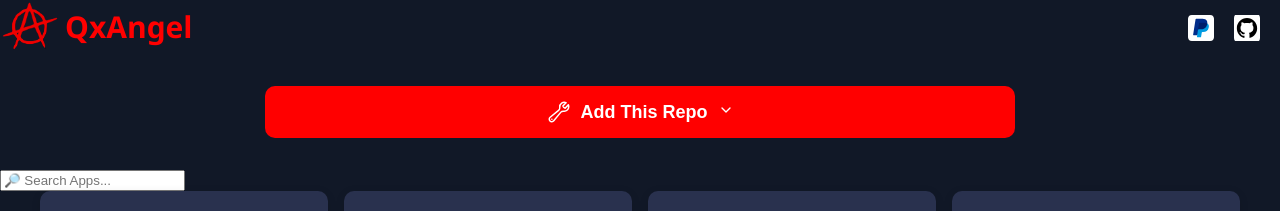
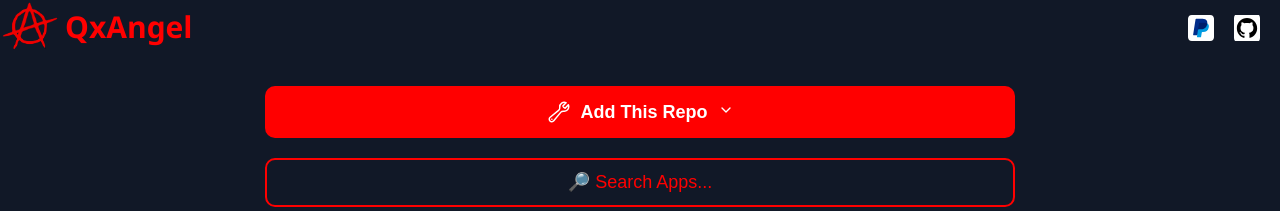
Before and after one commit to QxAngel/qxangel.github.io, a plain HTML site: page index.html in a window 1280 px wide. Shown: the top 211 px of the page. Drawn offline with Linux system fonts and the light colour scheme.

Commit message:
style search bar for centered layout and red theme

```diff
--- a/css/style.css
+++ b/css/style.css
@@ -277,6 +277,38 @@ body {
 }
 
 
+/* Button ("Search Apps") */
+.search-container {
+  display: flex;
+  justify-content: center;
+  margin: -10px 0 10px 0;
+  width: 100%;
+}
+
+#search-bar {
+  width: 750px;
+  max-width: 100%;
+  padding: 12px 16px;
+  font-size: 18px;
+  background-color: transparent;
+  border-radius: 10px;
+  border: 2px solid #ff0000;
+  box-sizing: border-box;
+  color: #ff0000;
+  caret-color: #ffffff;
+  text-align: center;
+}
+
+#search-bar::placeholder {
+  color: #ff0000;
+}
+
+#search-bar:focus {
+  outline: none;
+  border-color: #ff0000;
+  box-shadow: none;
+}
+
 
 /* App Info */
 .hidden {
```
